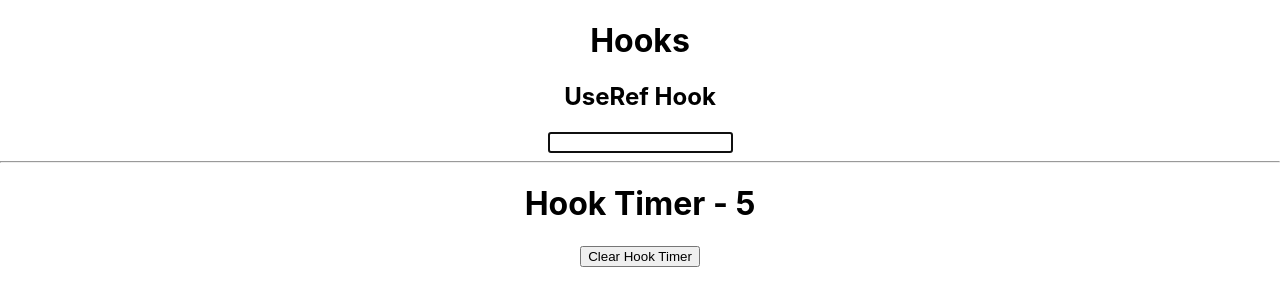
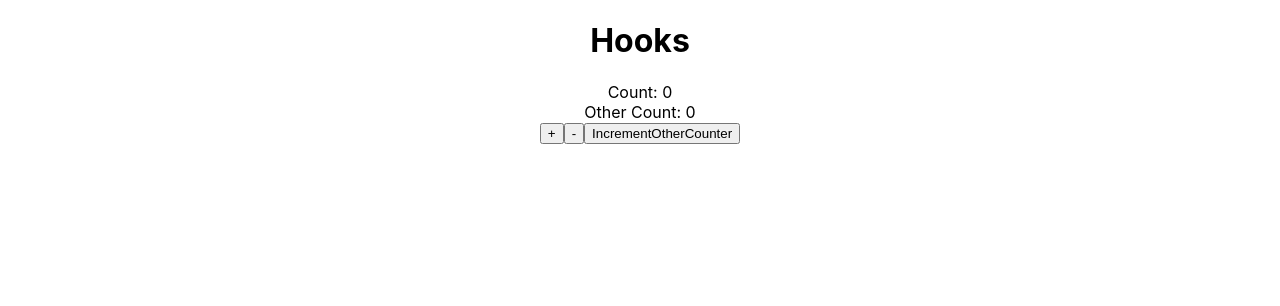
Before and after one commit to praba13/react-hooks, a React (Create React App) app: page / in a window 1280 px wide. Shown: the top 306 px of the page. Built offline with nearby package versions, Linux system fonts and the light colour scheme; the HTML template or start-up script is replaced by a standard one.

Commit message:
refresh useCallback

```diff
--- a/src/App.js
+++ b/src/App.js
@@ -1,11 +1,13 @@
 import './App.css';
-import FocusInput from './hooks/useRefhooks/FocusInput';
+//import FocusInput from './hooks/useRefhooks/FocusInput';
+import Countercall from './hooks/useCallbackhooks/Countercall';
 
 function App() {
   return (
     <div className='App'>
       <h1>Hooks</h1>
-      <FocusInput />
+      {/* <FocusInput /> */}
+      <Countercall />
     </div>
   );
 }
--- /dev/null
+++ b/src/hooks/useCallbackhooks/Countercall.jsx
@@ -0,0 +1,52 @@
+import { useState, useCallback } from 'react';
+
+const Countercall = () => {
+    const [count, setCount] = useState(0);
+    const [otherCounter, setOtherCounter] = useState(0);
+    const functionsCounter = new Set();
+
+    /*  const increment = () => {
+         setCount(count + 1);
+     }; */
+
+    const increment = useCallback(() => {
+        setCount(count + 1);
+    }, [count]);
+
+    /* const decrement = () => {
+        setCount(count - 1);
+    }; */
+
+    const decrement = useCallback(() => {
+        setCount(count - 1);
+    }, [count]);
+
+    /* const incrementOtherCounter = () => {
+        setOtherCounter(otherCounter + 1);
+    }; */
+
+    const incrementOtherCounter = useCallback(() => {
+        setOtherCounter(otherCounter + 1);
+    }, [otherCounter]);
+
+    functionsCounter.add(increment);
+    functionsCounter.add(decrement);
+    functionsCounter.add(incrementOtherCounter);
+
+    console.log(functionsCounter);
+
+    return (
+        <div>
+            Count: {count}
+
+            <div>
+                Other Count: {otherCounter}
+            </div>
+            <button onClick={increment}>+</button>
+            <button onClick={decrement}>-</button>
+            <button onClick={incrementOtherCounter}>IncrementOtherCounter</button>
+        </div>
+    );
+};
+
+export default Countercall;;
```
